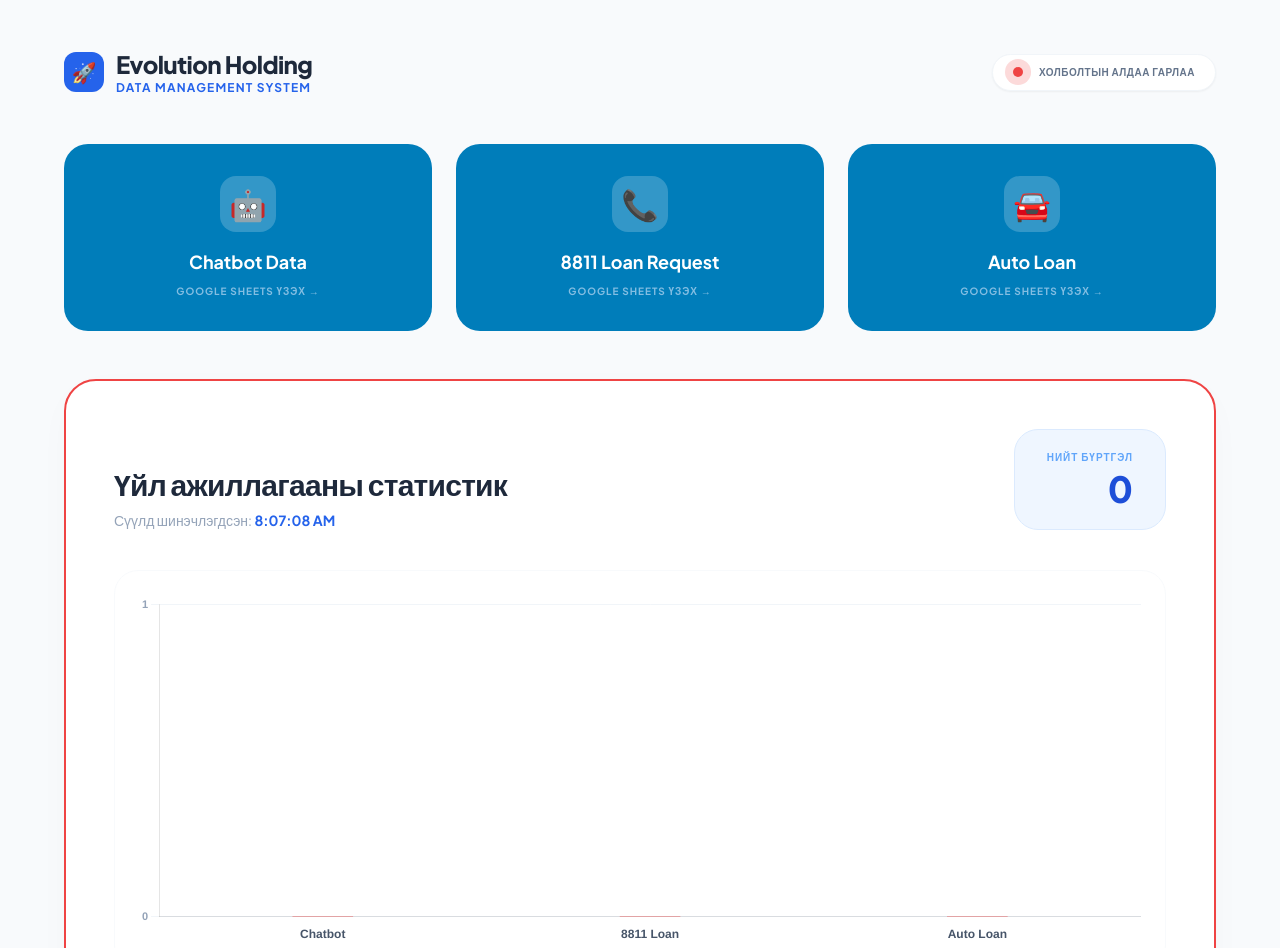
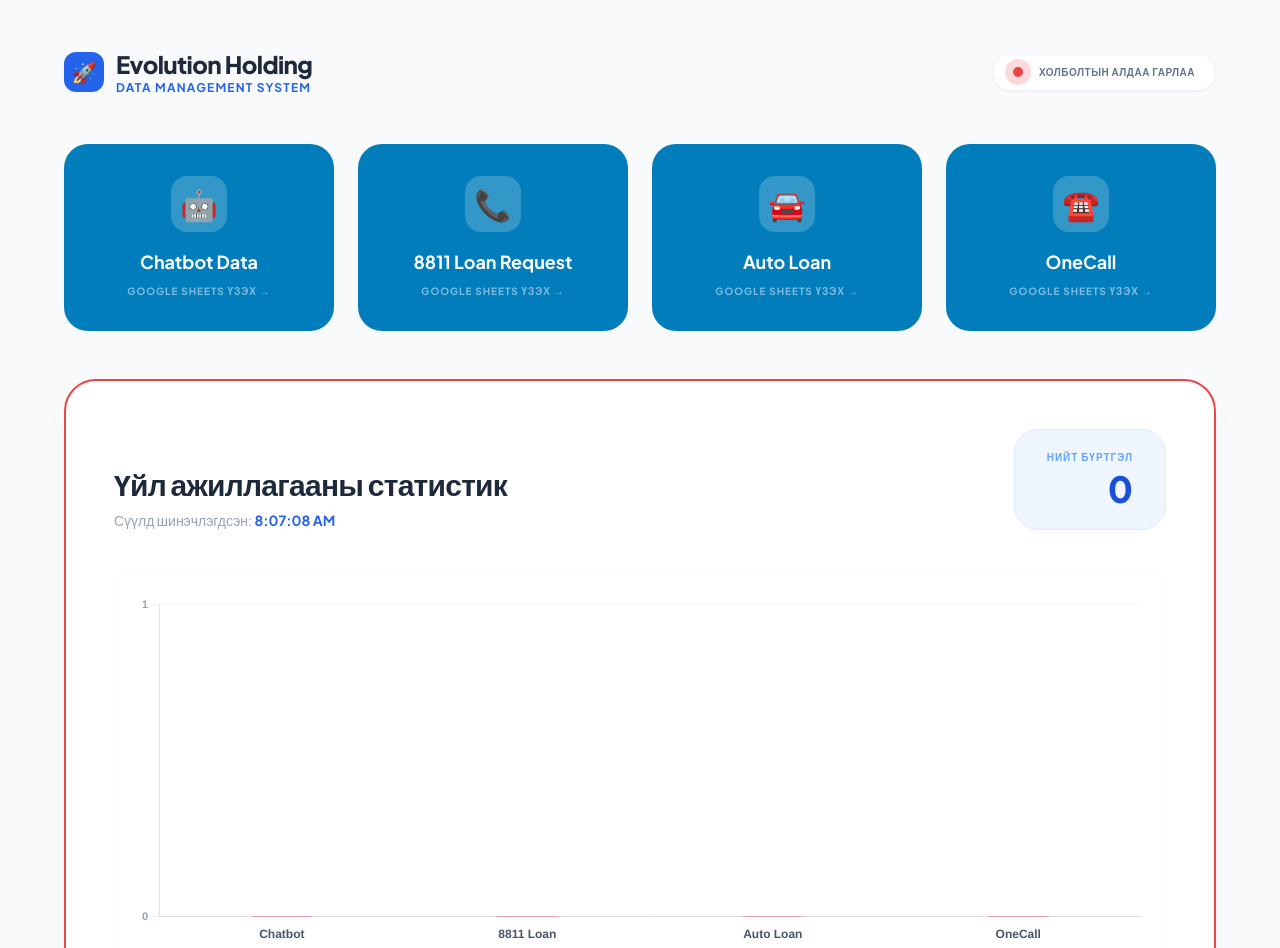
Before and after one commit to carnival4353-glitch/EVO-data, a website: page index.html in a window 1280 px wide. Shown: the top 948 px of the page. Drawn offline with nearby package versions, Linux system fonts and the light colour scheme; no server answers.

Commit message:
Add OneCall card

```diff
--- a/index.html
+++ b/index.html
@@ -89,7 +89,7 @@
 </div>
 
 <!-- Навигацийн хэсэг -->
-        <div class="grid grid-cols-1 md:grid-cols-3 gap-6 mb-12">
+<div class="grid grid-cols-1 md:grid-cols-4 gap-6 mb-12">
 <!-- Chatbot -->
 <a href="https://docs.google.com/spreadsheets/d/1bJLi0cucLA0E3Nxm-4m6lTf1r0IImbkHYgttDRtSaBA/edit?usp=sharing" target="_blank" class="nav-card p-8 rounded-3xl flex flex-col items-center group">
 <div class="w-14 h-14 bg-white/20 rounded-2xl flex items-center justify-center text-3xl mb-4 group-hover:scale-110 transition-transform">🤖</div>
@@ -108,6 +108,13 @@
 <a href="https://docs.google.com/spreadsheets/d/127CFkTKB85s1VfPiTu6Qx5iKWRnNF0DYkeie-fWbcAc/edit?usp=sharing" target="_blank" class="nav-card p-8 rounded-3xl flex flex-col items-center group">
 <div class="w-14 h-14 bg-white/20 rounded-2xl flex items-center justify-center text-3xl mb-4 group-hover:scale-110 transition-transform">🚘</div>
 <h3 class="text-white font-bold text-lg">Auto Loan</h3>
+<span class="text-blue-100/60 text-[10px] font-bold mt-2 uppercase tracking-widest">Google Sheets үзэх →</span>
+</a>
+
+<!-- OneCall -->
+<a href="https://docs.google.com/spreadsheets/d/1QET6vwmn_JVcF07r5dv3avfngOLFALpa1zCKYZtGkLk/edit?usp=sharing" target="_blank" class="nav-card p-8 rounded-3xl flex flex-col items-center group">
+<div class="w-14 h-14 bg-white/20 rounded-2xl flex items-center justify-center text-3xl mb-4 group-hover:scale-110 transition-transform">☎️</div>
+<h3 class="text-white font-bold text-lg">OneCall</h3>
 <span class="text-blue-100/60 text-[10px] font-bold mt-2 uppercase tracking-widest">Google Sheets үзэх →</span>
 </a>
 </div>
@@ -159,6 +166,11 @@
 id: 'carloan',
 name: 'Auto Loan',
 url: 'https://docs.google.com/spreadsheets/d/e/2PACX-1vQNCgVvCagIShX6K2g1VyzgTd4As0MxnK59laLkazTTamFUDgkHzesqGxK_gYyCcpB_L0W_gfFkMX5J/pub?output=csv'
+},
+{
+id: 'onecall',
+name: 'OneCall',
+url: 'https://docs.google.com/spreadsheets/d/e/2PACX-1vSf7ogXapqMVP8pPpidgVbGJuuSTZHqUnZQEGCoWo1bj681RxNZbfO93t2KI_918TZfx_7J_ef29xbu/pub?output=csv'
 }
 ];
 
```
Lines whose indentation alone changed are shown as unchanged.
